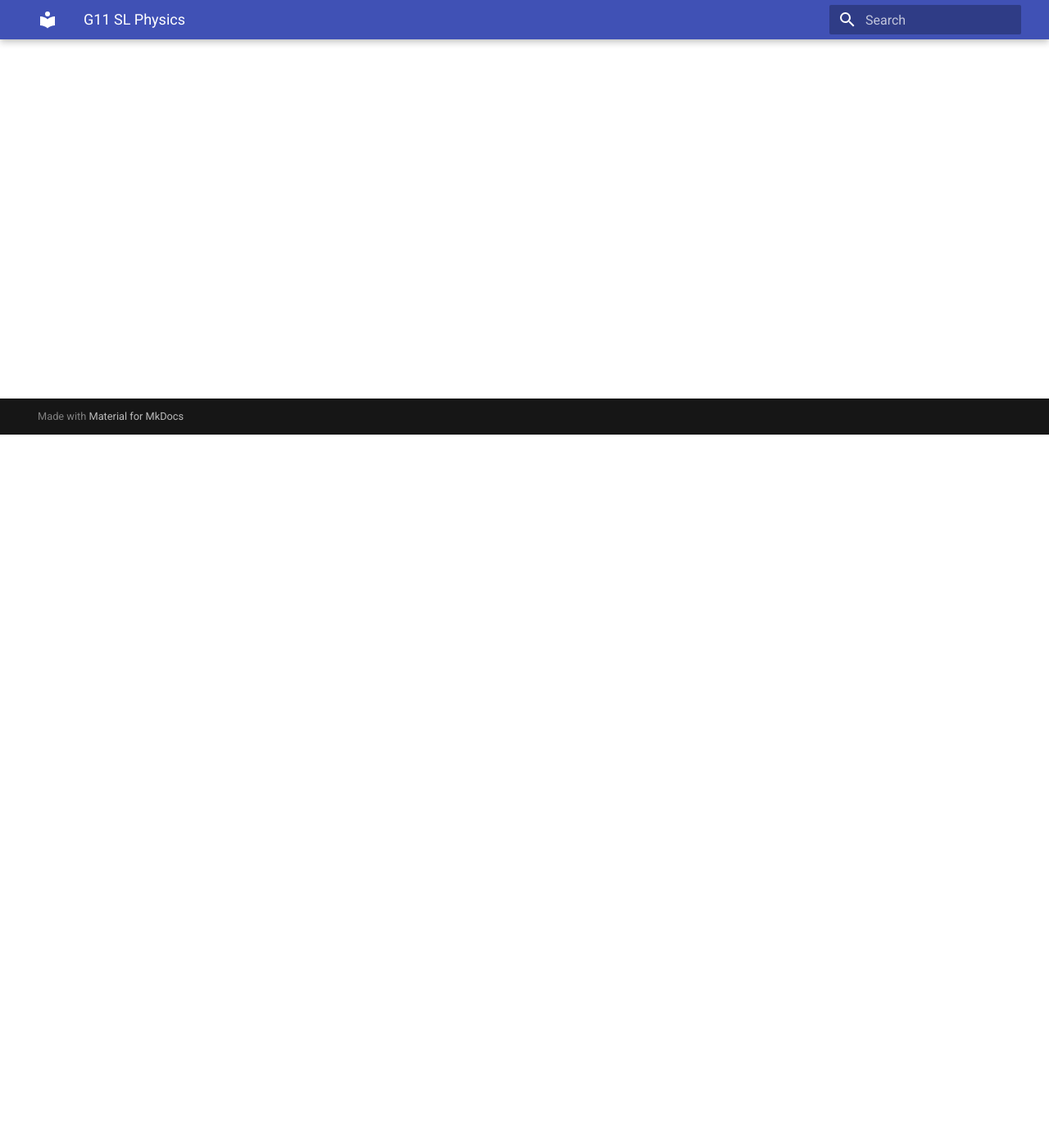
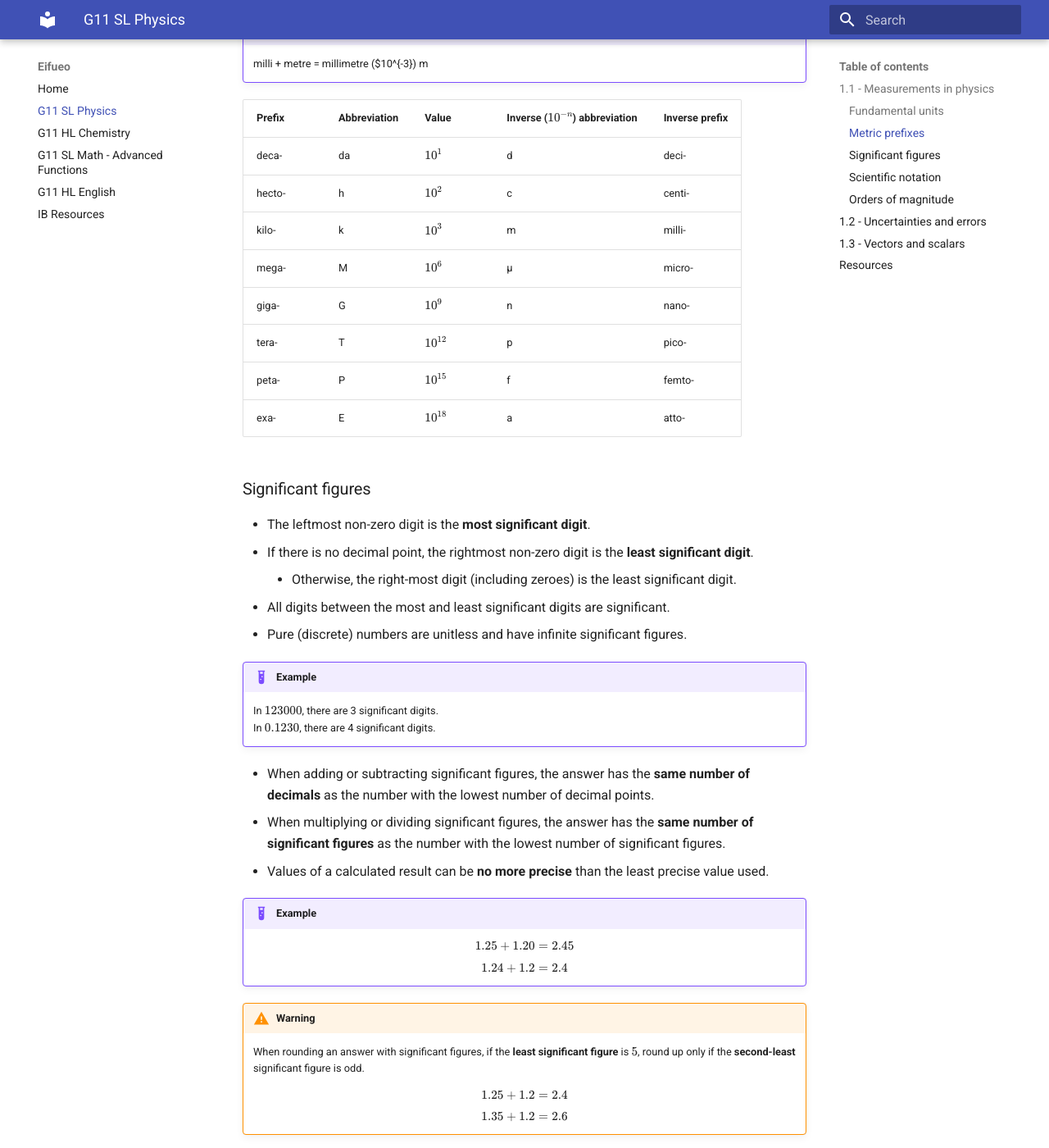
Before and after one commit to potatoeggy/eifueo, an MkDocs documentation site: the page built from docs/sph3u7.md, in a window 1280 px wide and 1400 px high, scrolled down 870 px. Shown: the whole window at 82% size. Built offline with MkDocs 1.6.1 and Material for MkDocs 9.7.7, drawn with Linux system fonts in a browser that asks for light colours; formulas are drawn with MathJax 3; some of the changed text lies outside the part shown.

Commit message:
phys: add topic 1 notes

```diff
--- a/docs/sph3u7.md
+++ b/docs/sph3u7.md
@@ -1,6 +1,86 @@
-# Grade 11 SL Physics
+# SL Physics
 
 The course code for this page is **SPH3U7**.
+
+## 1.1 - Measurements in physics
+
+### Fundamental units
+
+Every other SI unit is derived from fundamental units. Memorise these!
+
+| Quantity type | Unit | Symbol |
+| --- | --- | --- |
+| Time | Second | s |
+| Distance | Metre | m |
+| Mass | Kilogram | kg |
+| Electric current | Ampere | A |
+| Temperature | Kelvin | K |
+| Amount of substance | Mole | mol |
+| Luminous intensity | Candela | cd |
+
+### Metric prefixes
+
+Every SI unit can be expanded with metric prefixes.
+
+!!! example
+    milli + metre = millimetre ($10^{-3}) m
+
+| Prefix | Abbreviation | Value | Inverse ($10^{-n}$) abbreviation | Inverse prefix |
+| --- | --- | --- | --- | --- |
+| deca- | da | $10^1$ | d | deci- |
+| hecto- | h | $10^2$ | c | centi- |
+| kilo- | k | $10^3$ | m | milli- |
+| mega- | M | $10^6$ | µ | micro- |
+| giga- | G | $10^9$ | n | nano- |
+| tera- | T | $10^{12}$ | p | pico- |
+| peta- | P | $10^{15}$ | f | femto- |
+| exa- | E | $10^{18}$ | a | atto- |
+
+### Significant figures
+
+ - The leftmost non-zero digit is the **most significant digit**.
+ - If there is no decimal point, the rightmost non-zero digit is the **least significant digit**.
+	- Otherwise, the right-most digit (including zeroes) is the least significant digit.
+ - All digits between the most and least significant digits are significant.
+ - Pure (discrete) numbers are unitless and have infinite significant figures.
+
+!!! example
+    In $123000$, there are 3 significant digits.<br>
+    In $0.1230$, there are 4 significant digits.
+
+ - When adding or subtracting significant figures, the answer has the **same number of decimals** as the number with the lowest number of decimal points.
+ - When multiplying or dividing significant figures, the answer has the **same number of significant figures** as the number with the lowest number of significant figures.
+ - Values of a calculated result can be **no more precise** than the least precise value used.
+
+!!! example
+    $$1.25 + 1.20 = 2.45$$
+    $$1.24 + 1.2 = 2.4$$
+
+!!! warning
+    When rounding an answer with significant figures, if the **least significant figure** is $5$, round up only if the **second-least** significant figure is odd.
+
+    $$1.25 + 1.2 = 2.4$$
+    $$1.35 + 1.2 = 2.6$$
+
+### Scientific notation
+
+Scientific notation is written in the form of $m×10^{n}$, where $1 \leq m < 10, n \in \mathbb{Z}$. All digits before the multiplication sign in scientific notation are significant.<br>
+
+!!! example
+    The speed of light is 300 000 000 ms<sup>-1</sup>, or $3×10^8$ ms<sup>-1</sup>.
+
+### Orders of magnitude
+
+The order of magnitude of a number can be found by converting it to scientific notation and taking its power of 10.
+
+!!! example
+    - The order of magnitude of 212000, or $2.12×10^{5}$, is 5.
+    - The order of magnitude of 0.212, or $2.12×10^{-1}$, is -1.
+
+## 1.2 - Uncertainties and errors
+
+
+## 1.3 - Vectors and scalars
 
 ## Resources
 
```
